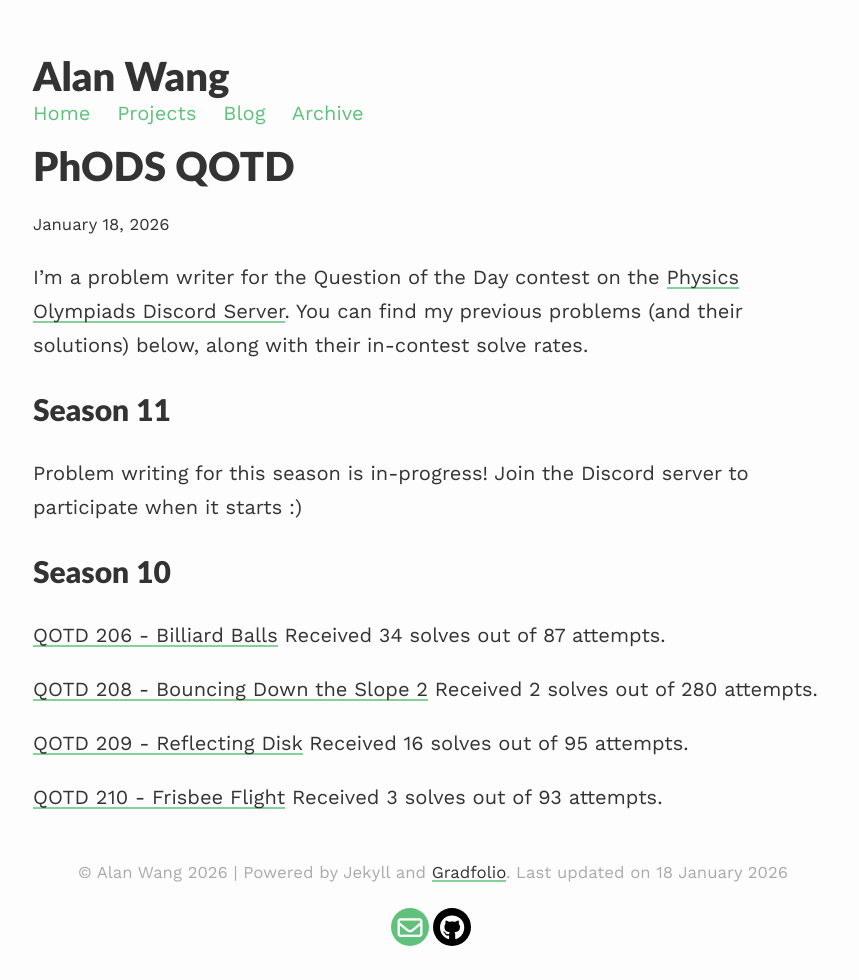
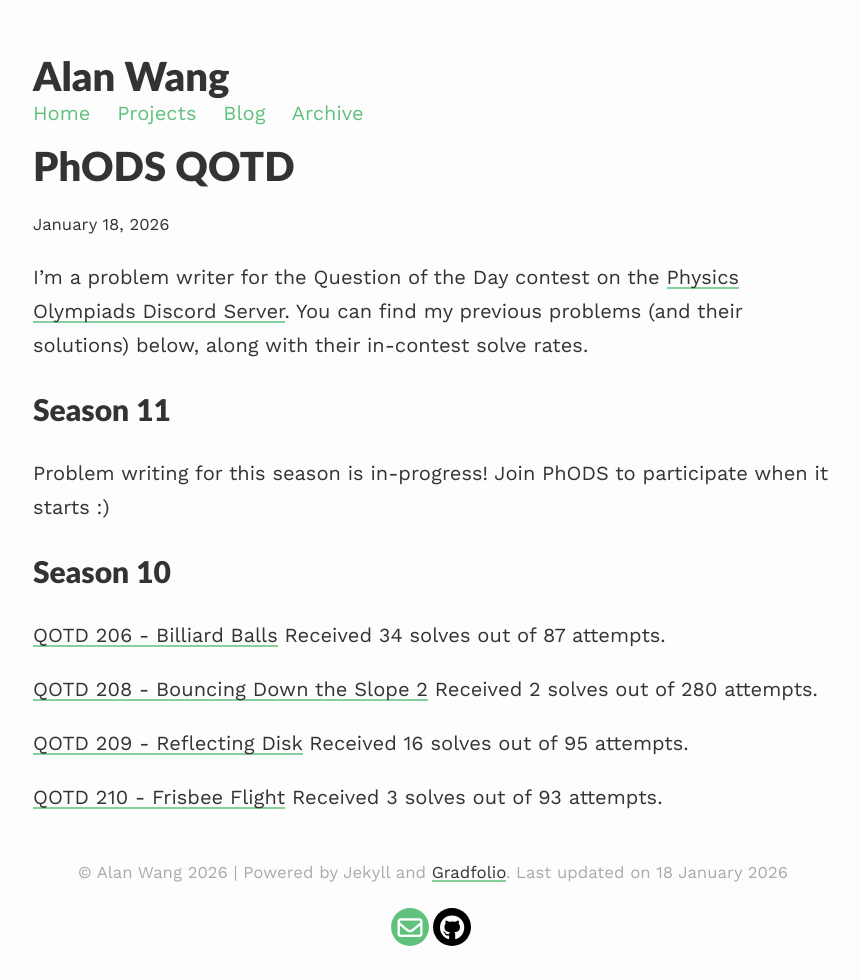
Before and after one commit to awang0826/awang0826.github.io, a Jekyll site: the page built from _projects/qotd.md, in a window 1280 px wide. Shown: the whole page, without its empty margins (207-1066 px from the left). Built offline with Jekyll 4.4.1, drawn with Linux system fonts in a browser that asks for light colours.

Commit message:
Update qotd.md

```diff
--- a/_projects/qotd.md
+++ b/_projects/qotd.md
@@ -10,7 +10,7 @@ along with their in-contest solve rates.
 Season 11
 ============
 
-Problem writing for this season is in-progress! Join the Discord server to participate when it starts :)
+Problem writing for this season is in-progress! Join PhODS to participate when it starts :)
 
 Season 10
 ============
```
